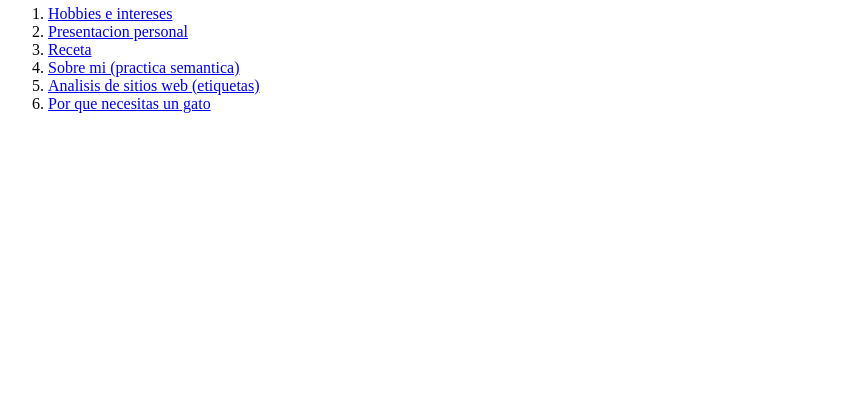
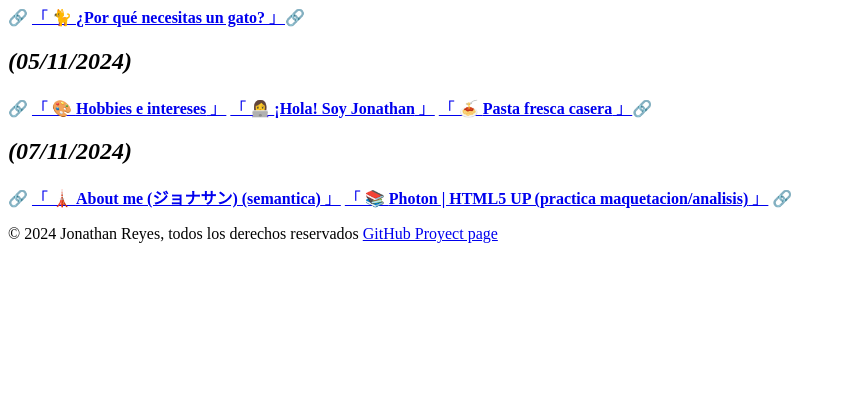
Before and after one commit to JonyR3G0/Proyect-Front-End-Journey, a plain HTML site: page index.html in a window 1280 px wide. Shown: the part 388-800 px from the top of the page, without its empty margins (0-846 px from the left). Drawn offline with Linux system fonts and the light colour scheme.

Commit message:
Fixing bugs, arreglando codigo y limpiando el repo

```diff
--- a/index.html
+++ b/index.html
@@ -1,25 +1,62 @@
 <!DOCTYPE html>
 <html lang="en">
   <head>
-    <meta charset="UTF-8">
-    <meta name="viewport" content="width=device-width, initial-scale=1.0">
-    <title>Index de proyectos</title>
+    <meta charset="UTF-8" />
+    <meta name="viewport" content="width=device-width, initial-scale=1.0" />
+    <meta name="author" content="Jonathan Reyes" />
+    <meta
+      name="description"
+      content="Esta pagina es un HTML plano que -linkea- mis practicas del curso de front end (modulo 1)"
+    />
+    <link rel="icon" href="./assets/img/ico/smug.png" />
+    <title>índice de proyectos | Modulo 1</title>
   </head>
   <body>
     <header>
-        <h1>👩‍💻 Selecciona un proyecto 📡</h1>
-        <img src="./media/asd.gif" alt="Zelda" height="240">
+      <h1>🎯 Selecciona un proyecto 📡</h1>
+      <img
+        src="./assets/img/gif/referencia-zelda.gif"
+        alt="Zelda"
+        height="240"
+      />
+      <!-- Quizas esta muy grande el nav? pero se mantiene bien legible, no?, y semanticamente sera nav o main, porque es un poco de los dos no? -->
       <nav>
-            <h2>⬇️ Menu ⬇️</h2>
-            <ol>
-                <li><a href="./Clase-05-11-2024/Hobbies-e-intereses/main.html">Hobbies e intereses</a></li>
-                <li><a href="./Clase-05-11-2024/Presentacion-personal/main.html">Presentacion personal</a></li>
-                <li><a href="./Clase-05-11-2024/Receta-html/main.html">Receta</a></li>
-                <li><a href="./Clase-07-11-2024/Presentacion-personal/main.html">Sobre mi (practica semantica)</a></li>
-                <li><a href="./Clase-07-11-2024/Maquetacion-y-analisis-sitios-web/main.html">Analisis de sitios web (etiquetas)</a></li>
-                <li><a href="./Clase-29-10-2024/Por-que-necesitas-un-gato/main.html">Por que necesitas un gato</a></li>
-            </ol>
+        <h2><i>(29/10/2024)</i></h2>
+        <p>
+          🔗
+          <a href="./Clase-29-10-2024/Por-que-necesitas-un-gato/main.html"
+            >「 🐈 <b>¿Por qué necesitas un gato?</b> 」</a
+          >🔗
+        </p>
+        <h2><i>(05/11/2024)</i></h2>
+        <p>
+          🔗
+          <a href="./Clase-05-11-2024/Hobbies-e-intereses/main.html"
+            >「 🎨 <b>Hobbies e intereses</b> 」</a
+          >
+          <a href="./Clase-05-11-2024/Presentacion-personal/main.html"
+            >「 👩‍💻 <b>¡Hola! Soy Jonathan</b> 」</a
+          >
+          <a href="./Clase-05-11-2024/Receta-html/main.html"
+            >「 🍝 <b>Pasta fresca casera</b> 」</a
+          >🔗
+        </p>
+        <h2><i>(07/11/2024)</i></h2>
+        <p>
+          🔗
+          <a href="./Clase-07-11-2024/Presentacion-personal/main.html"
+            >「 🗼 <b>About me (ジョナサン) (semantica)</b> 」</a
+          >
+          <a href="./Clase-07-11-2024/analisis-maquetacion/main.html"
+            >「 📚
+            <b>Photon | HTML5 UP (practica maquetacion/analisis)</b> 」</a
+          >
+          🔗
+        </p>
       </nav>
     </header>
+    <footer>
+      <p>&copy; 2024 Jonathan Reyes, todos los derechos reservados <a href="https://github.com/JonyR3G0/Proyect-Front-End-Journey" target="_blank">GitHub Proyect page</a></p>
+    </footer>
   </body>
 </html>
```
Also changed, not shown: Clase-07-11-2024/analisis-maquetacion/main.html (renamed from Clase-07-11-2024/Maquetacion-y-analisis-sitios-web/main.html, +1 -1 lines), Clase-07-11-2024/analisis-maquetacion/assets/img/cuadrado.png (renamed from Clase-07-11-2024/Maquetacion-y-analisis-sitios-web/assets/img/cuadrado.png), Clase-07-11-2024/analisis-maquetacion/assets/img/img icons.png (renamed from Clase-07-11-2024/Maquetacion-y-analisis-sitios-web/assets/img/img icons.png), Clase-07-11-2024/analisis-maquetacion/assets/img/photon 1.png (renamed from Clase-07-11-2024/Maquetacion-y-analisis-sitios-web/assets/img/photon 1.png), Clase-07-11-2024/analisis-maquetacion/assets/img/photon 2.png (renamed from Clase-07-11-2024/Maquetacion-y-analisis-sitios-web/assets/img/photon 2.png), Clase-07-11-2024/analisis-maquetacion/assets/img/photon 3.png (renamed from Clase-07-11-2024/Maquetacion-y-analisis-sitios-web/assets/img/photon 3.png), Clase-07-11-2024/analisis-maquetacion/assets/img/photon 4.png (renamed from Clase-07-11-2024/Maquetacion-y-analisis-sitios-web/assets/img/photon 4.png), Clase-07-11-2024/analisis-maquetacion/assets/img/pic01.jpg (renamed from Clase-07-11-2024/Maquetacion-y-analisis-sitios-web/assets/img/pic01.jpg), Clase-07-11-2024/analisis-maquetacion/assets/img/pic02.jpg (renamed from Clase-07-11-2024/Maquetacion-y-analisis-sitios-web/assets/img/pic02.jpg), Clase-07-11-2024/analisis-maquetacion/assets/img/pic03.jpg (renamed from Clase-07-11-2024/Maquetacion-y-analisis-sitios-web/assets/img/pic03.jpg), Clase-07-11-2024/analisis-maquetacion/assets/img/pic04.jpg (renamed from Clase-07-11-2024/Maquetacion-y-analisis-sitios-web/assets/img/pic04.jpg), assets/img/gif/referencia-zelda.gif (renamed from media/asd.gif), assets/img/ico/smug.png (added), 1 other file. Lines whose indentation alone changed are shown as unchanged.
